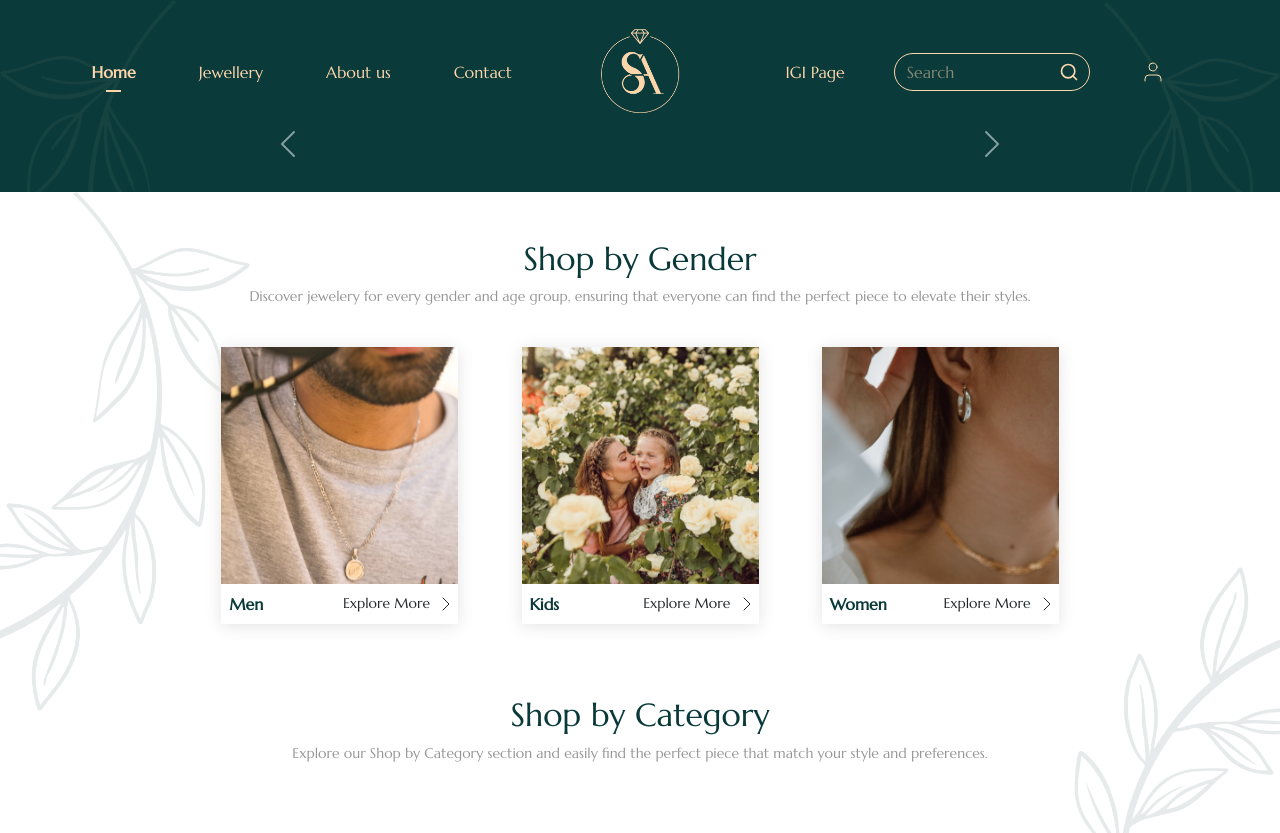
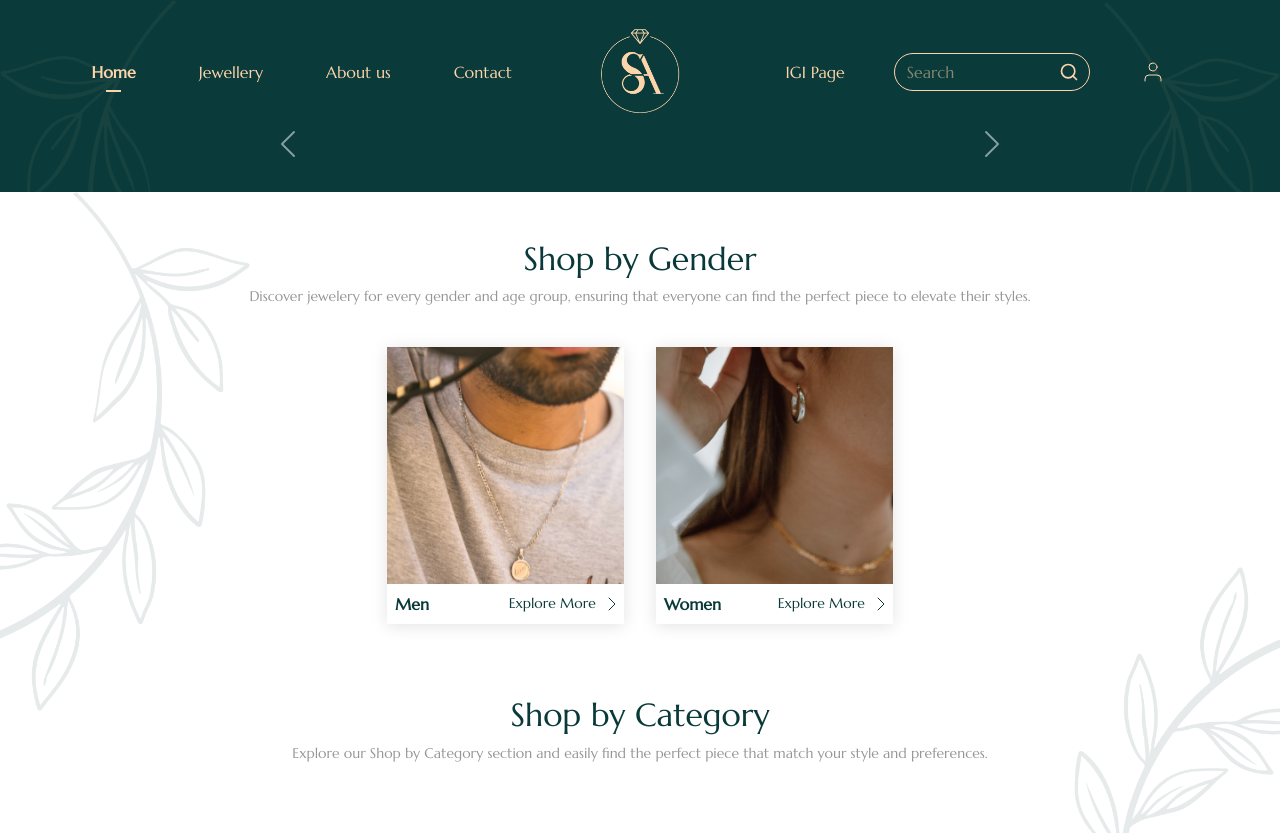
Before and after one commit to Amitoj02/Laravel-Ecommerce, a Laravel app: page / in a window 1280 px wide. Shown: the top 833 px of the page. Run offline with Laravel 10, Linux system fonts and the light colour scheme; data comes from the database, SQL or seed files in the repository; data that the repository does not hold is empty; some libraries are stand-ins or nearby versions.

Commit message:
Update home.blade.php

```diff
--- a/resources/views/home.blade.php
+++ b/resources/views/home.blade.php
@@ -46,26 +46,26 @@
                     the perfect piece to elevate their styles.</p>
 
                 <!-- Gender cards STARTS -->
-                <div class="row justify-content-evenly px-5 py-3">
-                    <div class="col-md-3 col-12 item-card">
+                <div class="row justify-content-center px-5 py-3">
+                    <div class="col-md-3 col-12 item-card mx-3">
                         <img src="{{ asset('assets/g_1.png') }}" class="w-100" alt="Men">
                         <div class="d-flex">
                             <div class="text-primary fw-bold text-start p-2">Men</div>
-                            <div class="view-more small">Explore More <i data-feather="chevron-right"></i></div>
+                            <a href="{{ route('browse').'?g[0]=Gents&g[1]=Gents' }}" class="view-more small text-primary text-decoration-none">Explore More <i data-feather="chevron-right"></i></a>
                         </div>
                     </div>
-                    <div class="col-md-3 col-12 item-card">
-                        <img src="{{ asset('assets/g_2.png') }}" class="w-100" alt="Kids">
-                        <div class="d-flex">
-                            <div class="text-primary fw-bold text-start p-2">Kids</div>
-                            <div class="view-more small">Explore More <i data-feather="chevron-right"></i></div>
-                        </div>
-                    </div>
-                    <div class="col-md-3 col-12 item-card">
+{{--                    <div class="col-md-3 col-12 item-card">--}}
+{{--                        <img src="{{ asset('assets/g_2.png') }}" class="w-100" alt="Kids">--}}
+{{--                        <div class="d-flex">--}}
+{{--                            <div class="text-primary fw-bold text-start p-2">Kids</div>--}}
+{{--                            <div class="view-more small">Explore More <i data-feather="chevron-right"></i></div>--}}
+{{--                        </div>--}}
+{{--                    </div>--}}
+                    <div class="col-md-3 col-12 item-card mx-3">
                         <img src="{{ asset('assets/g_3.png') }}" class="w-100" alt="Women">
                         <div class="d-flex">
-                            <div class="text-primary fw-bold text-start p-2">Women</div>
-                            <div class="view-more small">Explore More <i data-feather="chevron-right"></i></div>
+                            <div class="text-primary fw-bold text-start p-2 pe-0">Women</div>
+                            <a href="{{ route('browse').'?g[0]=Ladies&g[1]=Ladies' }}" class="view-more small text-primary text-decoration-none">Explore More <i data-feather="chevron-right"></i></a>
                         </div>
                     </div>
                 </div>
```
